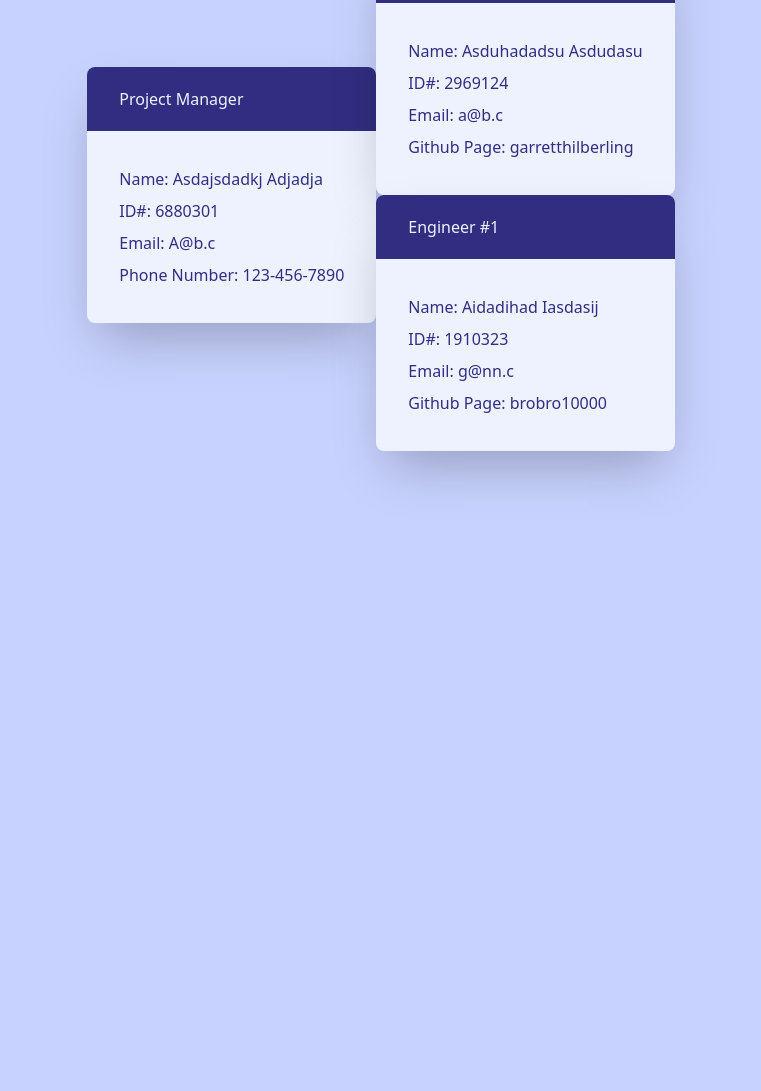
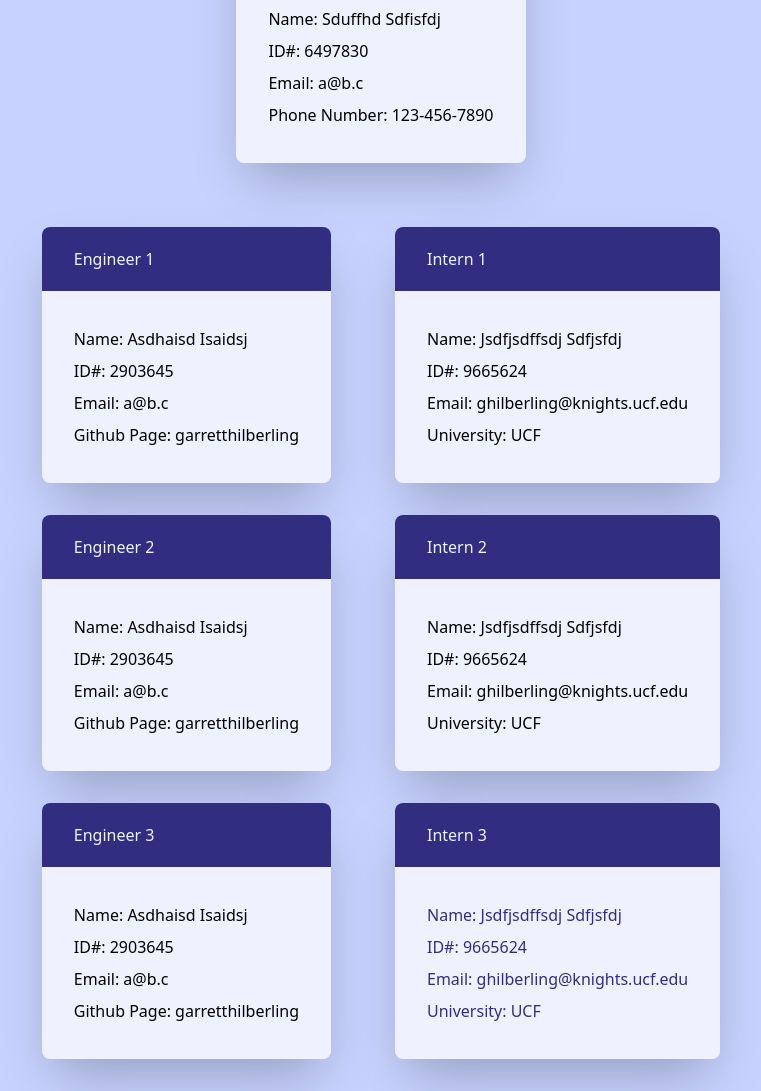
Before and after one commit to garretthilberling/teamhub-generator, a website: page index.html in a window 1280 px wide. Shown: the part 209-1300 px from the top of the page, without its empty margins (259-1020 px from the left). Before the commit the page ends 800 px from the top, so only its background shows below. Drawn offline with nearby package versions, Linux system fonts and the light colour scheme.

Commit message:
finally donegit add .

```diff
--- a/app.js
+++ b/app.js
@@ -1,3 +1,3 @@
 const Form = require('./lib/Form');
 
-new Form().initializeForm();
+new Form().teamInit();
--- a/index.html
+++ b/index.html
@@ -9,7 +9,7 @@
     <title>TeamHub-Generator</title>
 </head>
 
-<body class="bg-indigo-200">
+<body class="bg-indigo-200 text-black">
 <nav class="bg-indigo-800 text-indigo-50">
     <div class="container mx-auto">
       <div class="flex flex-wrap justify-between">
@@ -17,47 +17,98 @@
           <h1 class="text-xl font-bold p-3">TeamHub-Generator</h1>
         </div>
         <div class="flex flex-row w-full lg:w-1/2 justify-center lg:justify-end">
-            <div class="p-3 hover:bg-gray-100 hover:text-gray-700">Showing Asdajsdadkj Adjadja's team!</div>
+            <div class="p-3 hover:bg-gray-100 hover:text-gray-700">Showing Sduffhd Sdfisfdj's team!</div>
         </div>
       </div>
     </div>
   </nav>
 
-  <main class="py-24 flex items-center justify-center">
-      <div class="text-indigo-900 bg-indigo-50 rounded-lg shadow-2xl">
+  <main class="">
+
+    <section class="mt-8 flex center-items justify-center">
+      <div class="bg-indigo-50 rounded-lg shadow-2xl m-8">
         <h4 class="bg-indigo-900 text-indigo-50 rounded-t-lg py-5 px-8">Project Manager</h4>
         <div class="p-8">
-            <p class="py-1">Name: Asdajsdadkj Adjadja</p>
-            <p class="py-1">ID#: 6880301</p>
-            <p class="py-1">Email: <a href="A@b.c">A@b.c</a></p>
+          <p class="py-1">Name: Sduffhd Sdfisfdj</p>
+          <p class="py-1">ID#: 6497830</p>
+          <p class="py-1">Email: <a href="a@b.c">a@b.c</a></p>
           <p class="py-1">Phone Number: 123-456-7890</p>
         </div>
       </div>
+    </section>
 
-      <div id='engineerContainer'>
+    <div class="flex center-items justify-center">
+    <div class="grid grid-flow-col">
+      <section id='engineerContainer' class="">
 
-    <div class="text-indigo-900 bg-indigo-50 rounded-lg shadow-2xl">
-          <h4 class="bg-indigo-900 text-indigo-50 rounded-t-lg py-5 px-8">Engineer #0</h4>
+            <div class="bg-indigo-50 rounded-lg shadow-2xl m-8">
+              <h4 class="bg-indigo-900 text-indigo-50 rounded-t-lg py-5 px-8">Engineer 1</h4>
               <div class="p-8">
-              <p class="py-1">Name: Asduhadadsu Asdudasu</p>
-              <p class="py-1">ID#: 2969124</p>
+                  <p class="py-1">Name: Asdhaisd Isaidsj</p>
+                  <p class="py-1">ID#: 2903645</p>
                   <p class="py-1">Email: <a href="a@b.c">a@b.c</a></p>
                   <p class="py-1">Github Page: <a href="https://github.com/garretthilberling">garretthilberling</a></p>
               </div>
             </div>
 
-    <div class="text-indigo-900 bg-indigo-50 rounded-lg shadow-2xl">
-          <h4 class="bg-indigo-900 text-indigo-50 rounded-t-lg py-5 px-8">Engineer #1</h4>
+            <div class="bg-indigo-50 rounded-lg shadow-2xl m-8">
+              <h4 class="bg-indigo-900 text-indigo-50 rounded-t-lg py-5 px-8">Engineer 2</h4>
               <div class="p-8">
-              <p class="py-1">Name: Aidadihad Iasdasij</p>
-              <p class="py-1">ID#: 1910323</p>
-              <p class="py-1">Email: <a href="g@nn.c">g@nn.c</a></p>
-              <p class="py-1">Github Page: <a href="https://github.com/brobro10000">brobro10000</a></p>
+                  <p class="py-1">Name: Asdhaisd Isaidsj</p>
+                  <p class="py-1">ID#: 2903645</p>
+                  <p class="py-1">Email: <a href="a@b.c">a@b.c</a></p>
+                  <p class="py-1">Github Page: <a href="https://github.com/garretthilberling">garretthilberling</a></p>
               </div>
             </div>
 
+            <div class="bg-indigo-50 rounded-lg shadow-2xl m-8">
+              <h4 class="bg-indigo-900 text-indigo-50 rounded-t-lg py-5 px-8">Engineer 3</h4>
+              <div class="p-8">
+                  <p class="py-1">Name: Asdhaisd Isaidsj</p>
+                  <p class="py-1">ID#: 2903645</p>
+                  <p class="py-1">Email: <a href="a@b.c">a@b.c</a></p>
+                  <p class="py-1">Github Page: <a href="https://github.com/garretthilberling">garretthilberling</a></p>
+              </div>
             </div>
 
+      </section>
+
+      <section id='internContainer'>
+
+              <div class="bg-indigo-50 rounded-lg shadow-2xl m-8">
+                  <h4 class="bg-indigo-900 text-indigo-50 rounded-t-lg py-5 px-8">Intern 1</h4>
+                  <div class="p-8">
+                      <p class="py-1">Name: Jsdfjsdffsdj Sdfjsfdj</p>
+                      <p class="py-1">ID#: 9665624</p>
+                      <p class="py-1">Email: <a href="ghilberling@knights.ucf.edu">ghilberling@knights.ucf.edu</a></p>
+                      <p class="py-1">University: UCF</p>
+                  </div>
+              </div>
+
+              <div class="bg-indigo-50 rounded-lg shadow-2xl m-8">
+                <h4 class="bg-indigo-900 text-indigo-50 rounded-t-lg py-5 px-8">Intern 2</h4>
+                <div class="p-8">
+                    <p class="py-1">Name: Jsdfjsdffsdj Sdfjsfdj</p>
+                    <p class="py-1">ID#: 9665624</p>
+                    <p class="py-1">Email: <a href="ghilberling@knights.ucf.edu">ghilberling@knights.ucf.edu</a></p>
+                    <p class="py-1">University: UCF</p>
+                </div>
+              </div>
+
+
+              <div class="text-indigo-900 bg-indigo-50 rounded-lg shadow-2xl m-8">
+                <h4 class="bg-indigo-900 text-indigo-50 rounded-t-lg py-5 px-8">Intern 3</h4>
+                <div class="p-8">
+                  <p class="py-1">Name: Jsdfjsdffsdj Sdfjsfdj</p>
+                  <p class="py-1">ID#: 9665624</p>
+                  <p class="py-1">Email: <a href="ghilberling@knights.ucf.edu">ghilberling@knights.ucf.edu</a></p>
+                  <p class="py-1">University: UCF</p>
+                </div>
+              </div>
+
+      </section>
+  </div>
+</div>
 </main>
 
 
```
Also changed, not shown: lib/Form.js, lib/genPage.js. Lines whose indentation alone changed are shown as unchanged.
